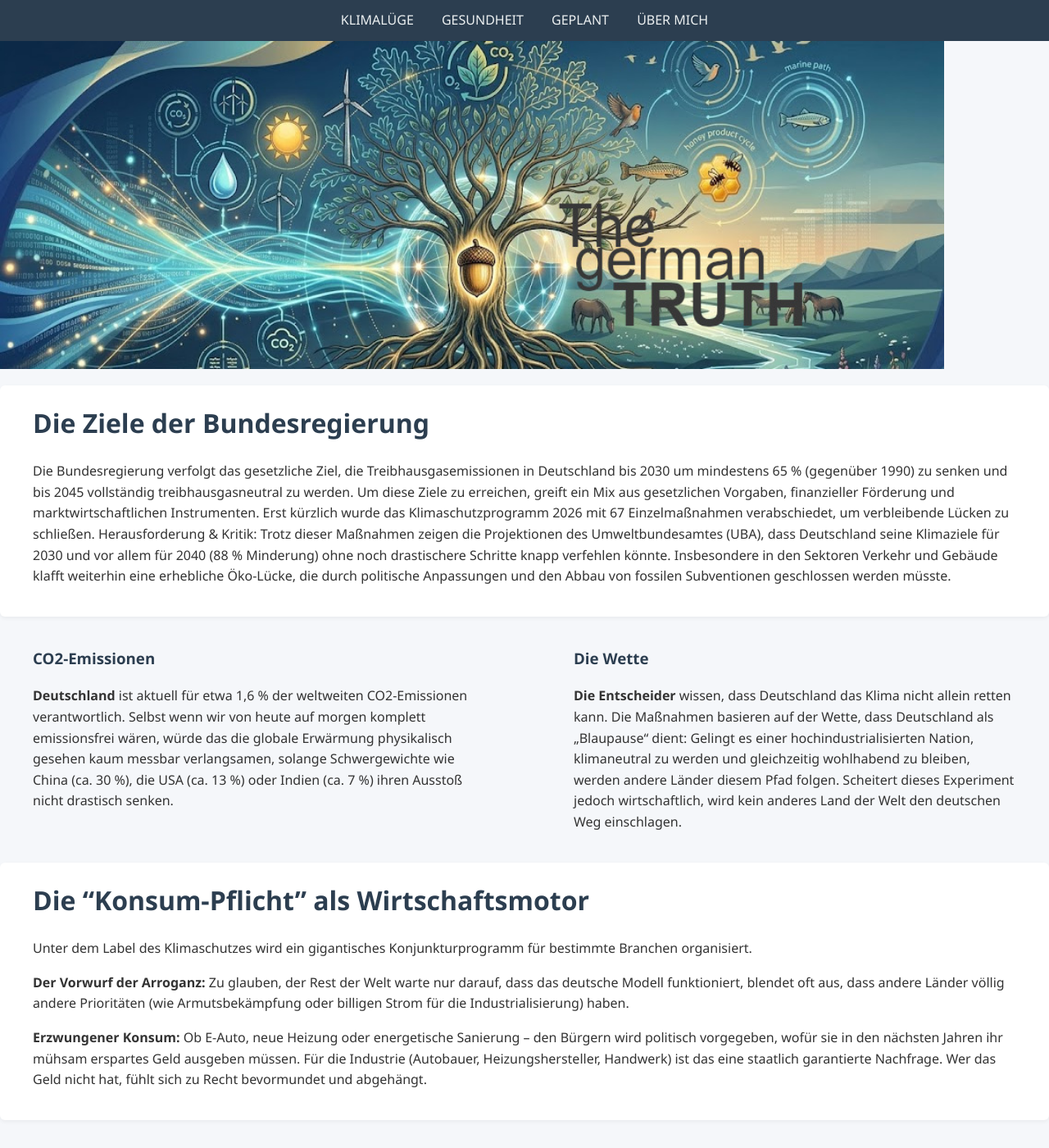
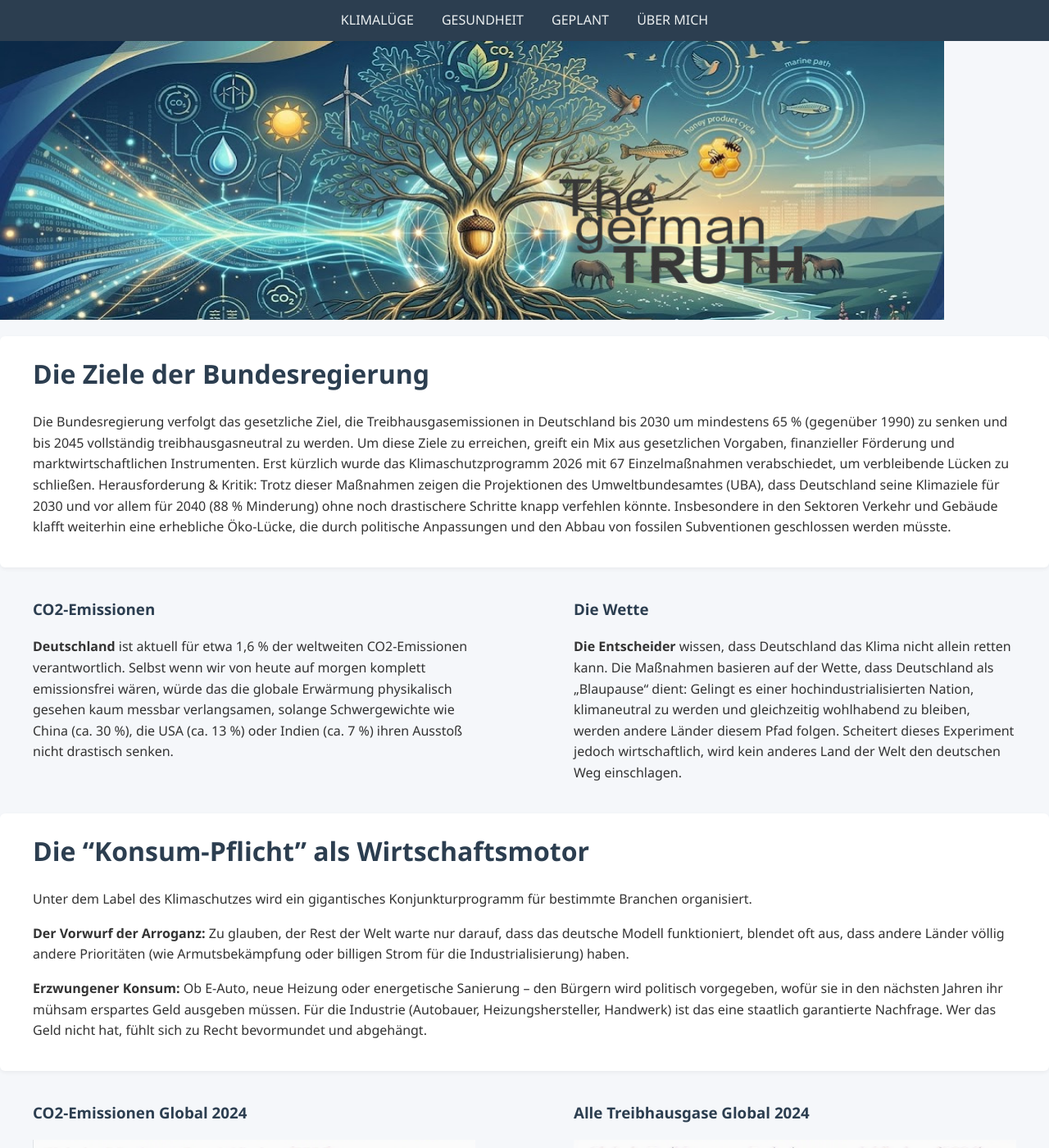
Before and after one commit to TheGermanTruth/TheGermanTruth, a Jekyll site: the page built from index.md, in a window 1280 px wide and 1400 px high. Shown: the whole window at 82% size. Built offline with Jekyll 4.4.1, drawn with Linux system fonts in a browser that asks for light colours.

Commit message:
Update style.css

```diff
--- a/assets/style.css
+++ b/assets/style.css
@@ -31,7 +31,7 @@ nav a:hover {
 /* ===== Banner ===== */
 .banner img {
   width: 90%;
-  height: 400px;
+  height: 340px;
   display: block;
 }
 
```
